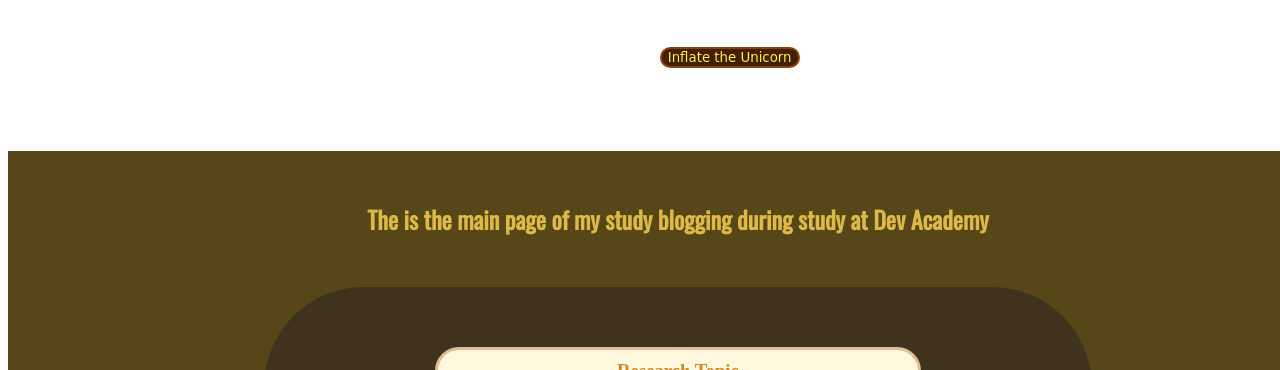
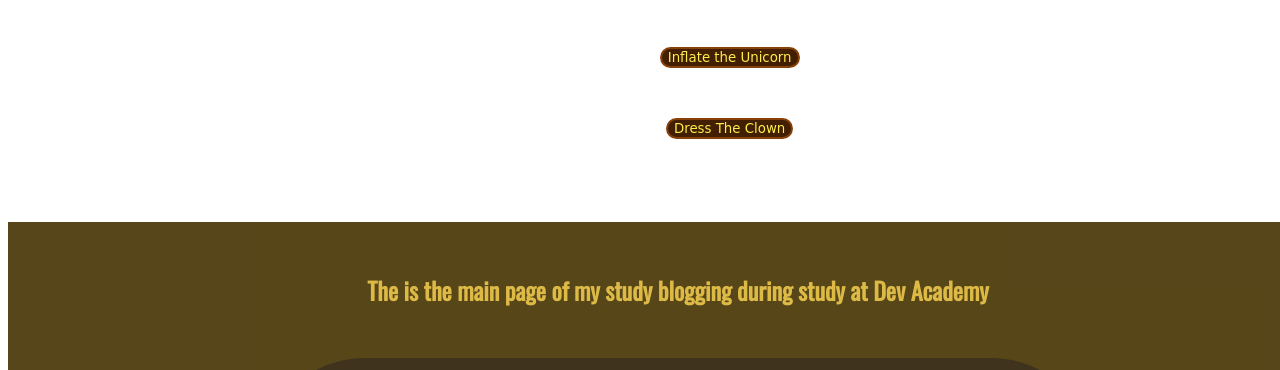
Before and after one commit to Tominne/Tominne.github.io, a plain HTML site: page index.html in a window 1280 px wide. Shown: the part 730-1100 px from the top of the page. Drawn offline with nearby package versions, Linux system fonts and the light colour scheme; a web font is replaced by a local one.

Commit message:
linking new game

```diff
--- a/index.html
+++ b/index.html
@@ -39,6 +39,8 @@
       <a href="./games_/index.html"><button type="button" style="margin-bottom: 50px;">Tic-Tac-Toe Game</button></a><br>
       <a href="./games_/whack-a-mole/whack-a-mole.html"><button type="button" style="margin-bottom: 50px;">Whack-a-Mole!</button></a><br>
       <a href="./games_/inflate-the-unicorn/inflate-the-unicorn.html"><button type="button" style="margin-bottom: 50px;">Inflate the Unicorn</button></a><br>
+      <a href="./games_/dress-the-clown/dress-the-clown.html"><button type="button" style="margin-bottom: 50px;">Dress The Clown</button></a><br>
+
 
     </th>
   </Table>
```
